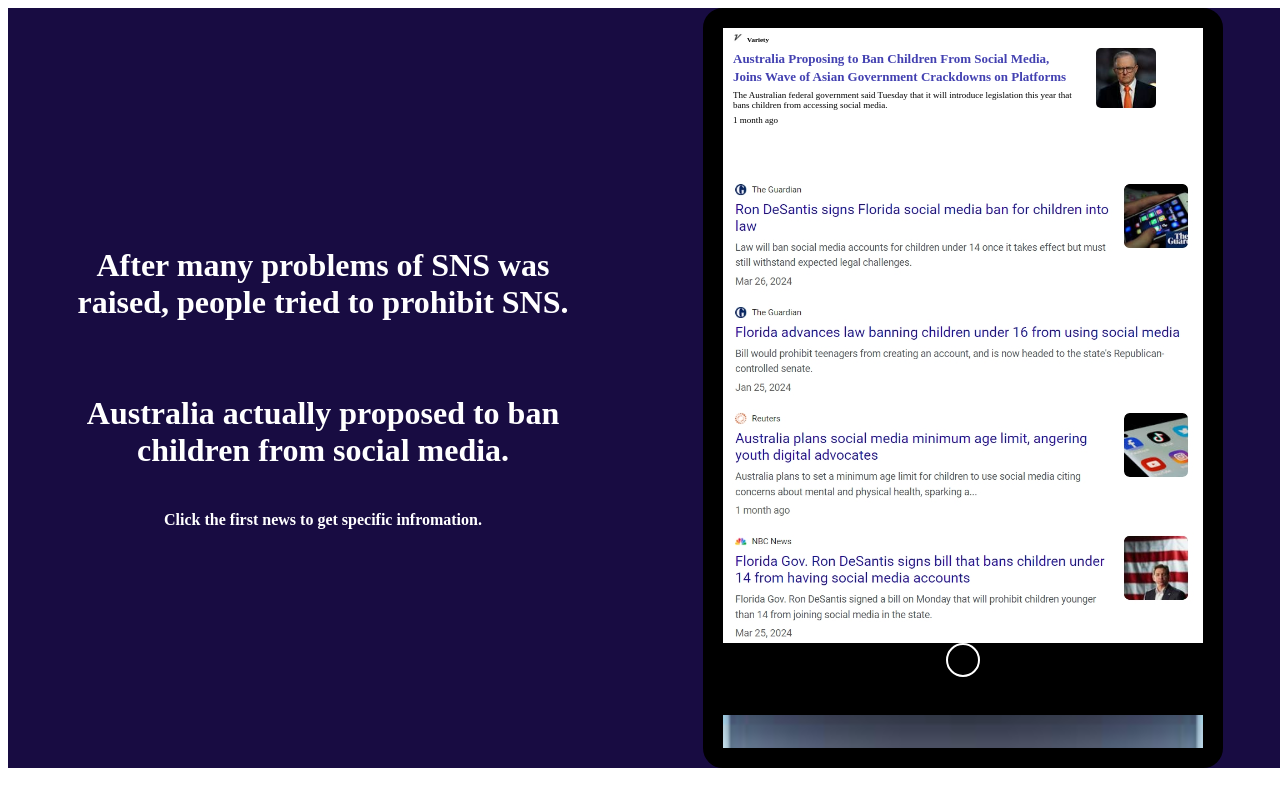
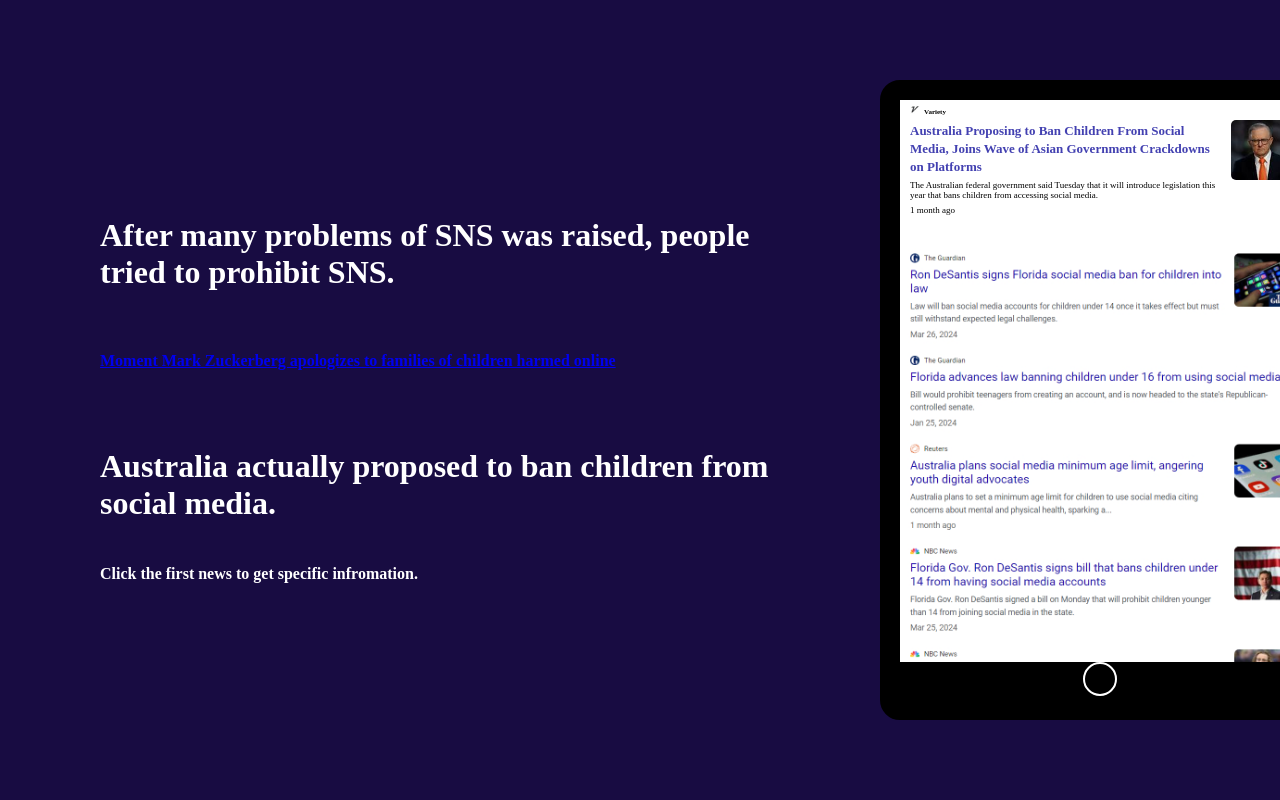
Before and after one commit to JiseongHa/issue, a plain HTML site: page page2.html in a window 1280 px wide. Drawn offline with Linux system fonts and the light colour scheme.

Commit message:
midterm autosizing

```diff
--- a/page2.html
+++ b/page2.html
@@ -5,34 +5,39 @@
 	<meta name="viewport" content="width=device-width, initial-scale=1">
 	<title></title>
 	<style>
-		body{
-			overflow: hidden;
+		body {
+			margin: 0px;
+			padding: 0px;
 		}
 		div.container {
-			width: 100vw;
-			text-align: center;
-			background-color: rgba(24, 12, 66);
-			display: flex;
-			flex-direction: row;
-			justify-content: space-around;
-			overflow-x: hidden;
-		}
+			height: 800px;
+			background-color: rgba(24, 12, 66); background-attachment: fixed;
+			display: flex; flex-direction: row; align-items: center; justify-content: space-between;
+			overflow-x: scroll;
+			}
 		div.title {
+			flex-shrink: 0;
 			display: flex;
 			flex-direction: column;
-			justify-content: center;
+			align-items: flex-start;
 			color: white;
-			width: 500px;
+			width: 680px;
+			margin-left: 100px;
+			margin-right: 100px;
 		}
 		div.phone {
+			flex-shrink: 0;
 			display: inline-block;
+			display: flex;
+			flex-direction: column;
+			justify-content: space-between;
 			border: 20px solid black;
-			width: 60vh; height: 90vh;
+			width: 400px; height: 600px;
 			border-radius: 20px;
+			margin-right: 100px;
 			background-color: transparent; background-image: url('bg.jpg');background-repeat: no-repeat; background-size: cover; background-position: center center;}
 		div.screen{
 			width: 100%;
-			height: 615px;
 			padding: 0px;
 			overflow-y: scroll;
 			overflow-x: hidden;
@@ -48,14 +53,13 @@
   			width: 0px;
 		}
 		div.news{
-			padding: 0px 10px;
-			width: 97.8%; height: 140px;
-			display: flex;
+			padding-left: 10px;
+  			width: calc(100% - 10px); height: 140px;
+			display: flex; justify-content: space-between;
 			background-color: white;
-			align-items: top;
 		}
 		div.news-content{
-			width: 340px;
+			width: 80%;
 			text-align: left;
 		}
 		div.news-content img{
@@ -87,13 +91,15 @@
 			font-size: 7px; font-weight: bold;
 		}
 		div.news-image{
-			width: 60px;
+			width: 20%;
 			height: 60px;
 			margin-top: 20px;
+			display: flex;
+			justify-content: center;
 		}
 		div.news-image img{
+			margin: 0px 10px;
 			border-radius: 5px;
-			margin-left: 23px;
 		}
 		div.lowpart {background-color: black; width: 100%; height: 10% ; text-align: center;}
 		a.home {display: inline-block;width: 30px; height: 30px; border: 2px solid white; border-radius: 50%;background-color: black; margin: 0 auto}
@@ -102,8 +108,10 @@
 <body>
 	<div class = "container">
 		<div class = "title">
-			<h1>After many problems of SNS was raised, people tried to prohibit SNS.<br/><br/><br/>Australia actually proposed to ban children from social media.<h4>Click the first news to get specific infromation.</h4></h1>
-
+			<h1>After many problems of SNS was raised, people tried to prohibit SNS.</h1><br/>
+			<h4><a href="https://www.youtube.com/watch?v=8yIsjUXk7AQ" target="_blank">Moment Mark Zuckerberg apologizes to families of children harmed online </a></h4><br/><br/>
+			<h1>Australia actually proposed to ban children from social media.</h1>
+			<h4>Click the first news to get specific infromation.</h4>
 		</div>
 		<div class = "phone">
 			<div class="screen">
```
Also changed, not shown: index.html (+33 -16 lines), page3.html (+35 -17 lines), page4.html (+27 -13 lines), fbi.jfif (deleted).
